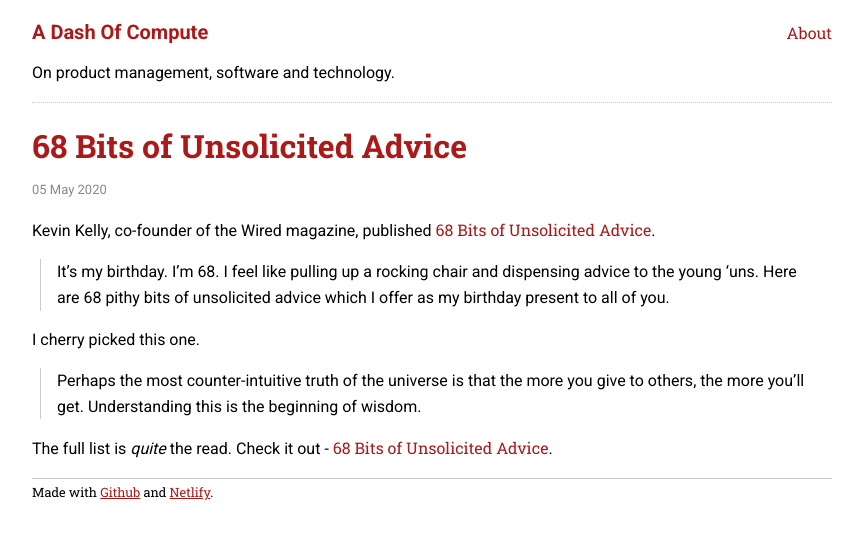
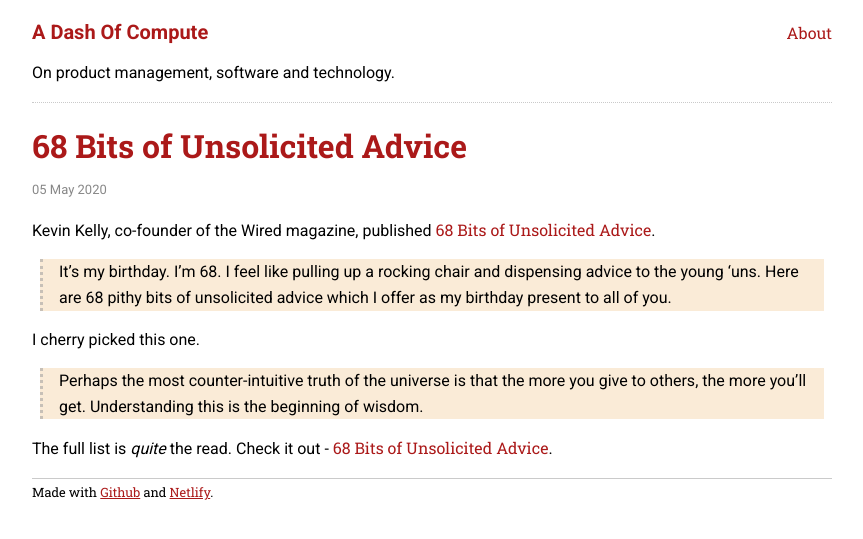
Before and after one commit to sautee/sautee.github.io, a Jekyll site: the page built from _posts/2020-05-05-kkadvice.md, in a window 1280 px wide. Shown: the top 539 px of the page, without its empty margins (208-1071 px from the left). Built offline with Jekyll 4.4.1, drawn with Linux system fonts in a browser that asks for light colours.

Commit message:
Update site.css

```diff
--- a/css/site.css
+++ b/css/site.css
@@ -30,7 +30,8 @@ article > h1, h2, h3, h4 {
 blockquote {
     margin: 0 0.5em;
     padding: 0 1em;
-    border-left: 0.1em solid #9e9e9e8a;
+    border-left: 0.2em dotted #9e9e9e8a;
+    background-color:#faebd7;
 }
 
 blockquote p {
```
